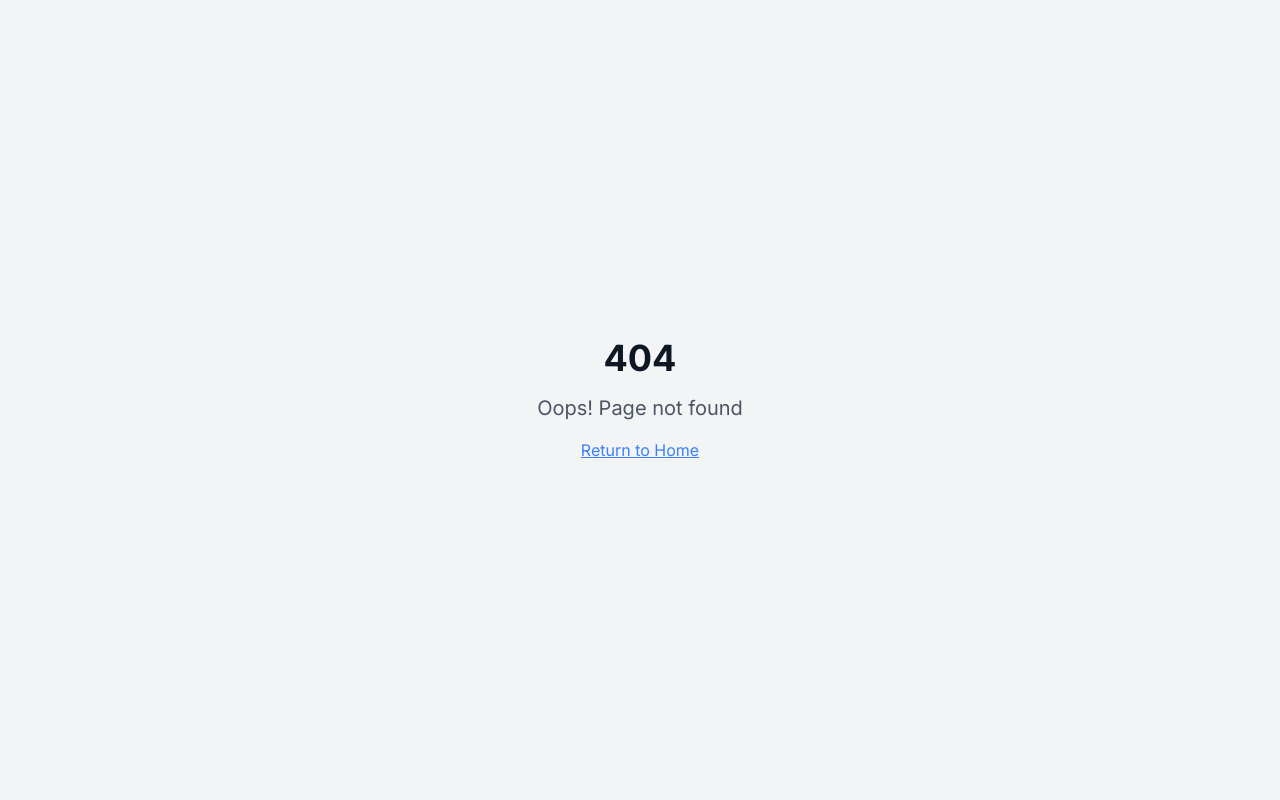
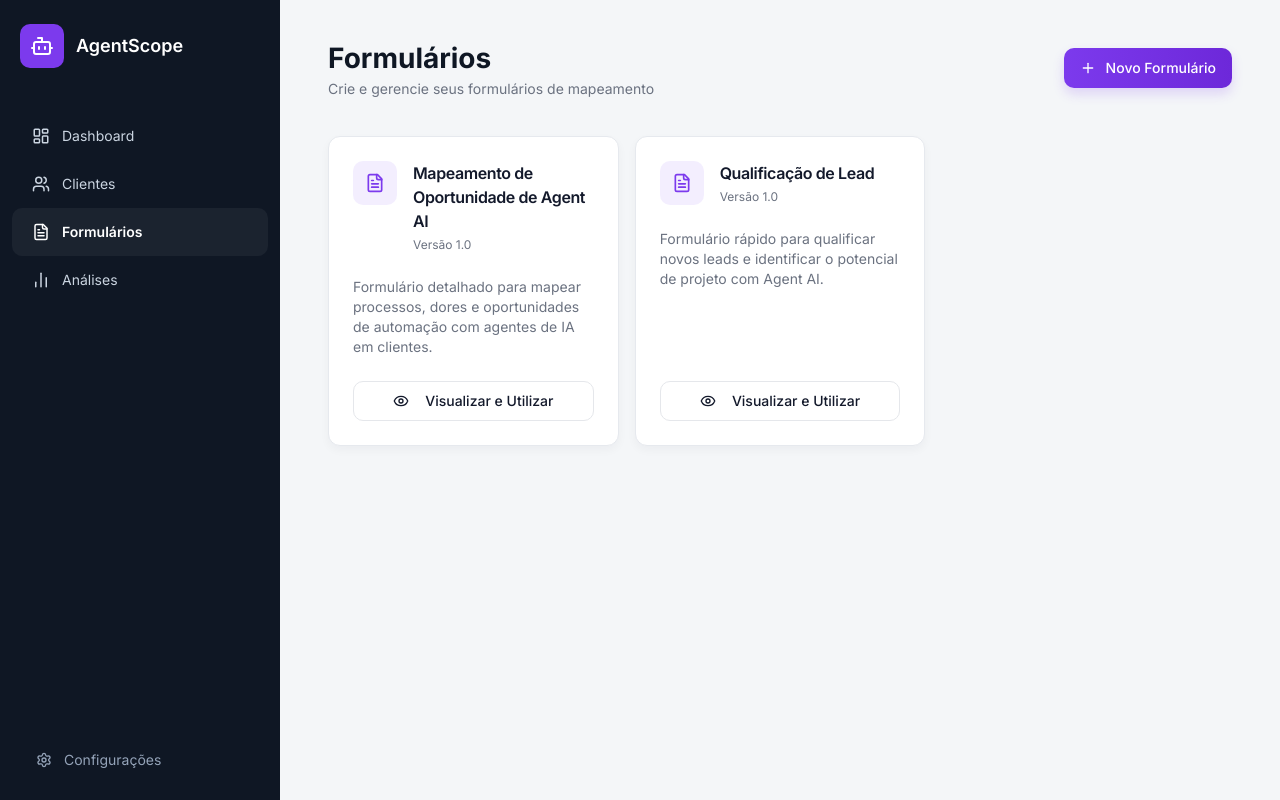
Before and after one commit to danielpsxavier/agentscope-v2, a React (Vite) app: page /forms in a window 1280 px wide. Before the commit this address had no page. Built offline with nearby package versions, Linux system fonts and the light colour scheme.

Commit message:
feat: Add navigation to forms page from sidebar

```diff
--- a/src/App.tsx
+++ b/src/App.tsx
@@ -8,6 +8,7 @@ import NotFound from './pages/NotFound'
 import Layout from './components/Layout'
 import ClientsPage from './pages/Clients'
 import ClientDetailPage from './pages/ClientDetail'
+import FormsPage from './pages/Forms'
 
 // ONLY IMPORT AND RENDER WORKING PAGES, NEVER ADD PLACEHOLDER COMPONENTS OR PAGES IN THIS FILE
 // AVOID REMOVING ANY CONTEXT PROVIDERS FROM THIS FILE (e.g. TooltipProvider, Toaster, Sonner)
@@ -25,6 +26,7 @@ const App = () => (
           {/* ADD ALL CUSTOM ROUTES MUST BE ADDED HERE */}
           <Route path="/clientes" element={<ClientsPage />} />
           <Route path="/clientes/:clientId" element={<ClientDetailPage />} />
+          <Route path="/forms" element={<FormsPage />} />
         </Route>
         <Route path="*" element={<NotFound />} />
       </Routes>
--- a/src/components/Sidebar.tsx
+++ b/src/components/Sidebar.tsx
@@ -22,7 +22,7 @@ const menuItems = [
   },
   {
     name: 'Formulários',
-    path: '/formularios',
+    path: '/forms',
     icon: FileText,
   },
   {
--- /dev/null
+++ b/src/pages/Forms.tsx
@@ -0,0 +1,84 @@
+import { Header } from '@/components/Header'
+import {
+  Card,
+  CardContent,
+  CardDescription,
+  CardFooter,
+  CardHeader,
+  CardTitle,
+} from '@/components/ui/card'
+import { Button } from '@/components/ui/button'
+import { FileText, Eye } from 'lucide-react'
+import { Link } from 'react-router-dom'
+
+const forms = [
+  {
+    id: '1',
+    title: 'Mapeamento de Oportunidade de Agent AI',
+    description:
+      'Formulário detalhado para mapear processos, dores e oportunidades de automação com agentes de IA em clientes.',
+    version: '1.0',
+    link: '/clientes', // Link to a relevant page to use the form
+  },
+  {
+    id: '2',
+    title: 'Qualificação de Lead',
+    description:
+      'Formulário rápido para qualificar novos leads e identificar o potencial de projeto com Agent AI.',
+    version: '1.0',
+    link: '#',
+  },
+]
+
+const FormsPage = () => {
+  return (
+    <div className="p-lg">
+      <div className="container mx-auto max-w-[1200px]">
+        <Header
+          title="Formulários"
+          subtitle="Crie e gerencie seus formulários de mapeamento"
+          buttonText="Novo Formulário"
+        />
+        <section className="mt-6">
+          <div className="grid grid-cols-1 md:grid-cols-2 lg:grid-cols-3 gap-md">
+            {forms.map((form) => (
+              <Card
+                key={form.id}
+                className="shadow-soft border-neutral-border hover:shadow-card transition-shadow duration-200 flex flex-col"
+              >
+                <CardHeader>
+                  <div className="flex items-start gap-4">
+                    <div className="w-11 h-11 rounded-base bg-primary-500/10 flex items-center justify-center flex-shrink-0">
+                      <FileText className="w-5 h-5 text-primary-start" />
+                    </div>
+                    <div>
+                      <CardTitle className="text-base">{form.title}</CardTitle>
+                      <CardDescription className="text-xs mt-1">
+                        Versão {form.version}
+                      </CardDescription>
+                    </div>
+                  </div>
+                </CardHeader>
+                <CardContent className="flex-1">
+                  <p className="text-sm text-neutral-textSecondary">
+                    {form.description}
+                  </p>
+                </CardContent>
+                <CardFooter>
+                  <Button asChild variant="outline" className="w-full">
+                    <Link to={form.link}>
+                      <Eye className="w-4 h-4 mr-2" />
+                      Visualizar e Utilizar
+                    </Link>
+                  </Button>
+                </CardFooter>
+              </Card>
+            ))}
+          </div>
+        </section>
+      </div>
+    </div>
+  )
+}
+
+export default FormsPage
```
